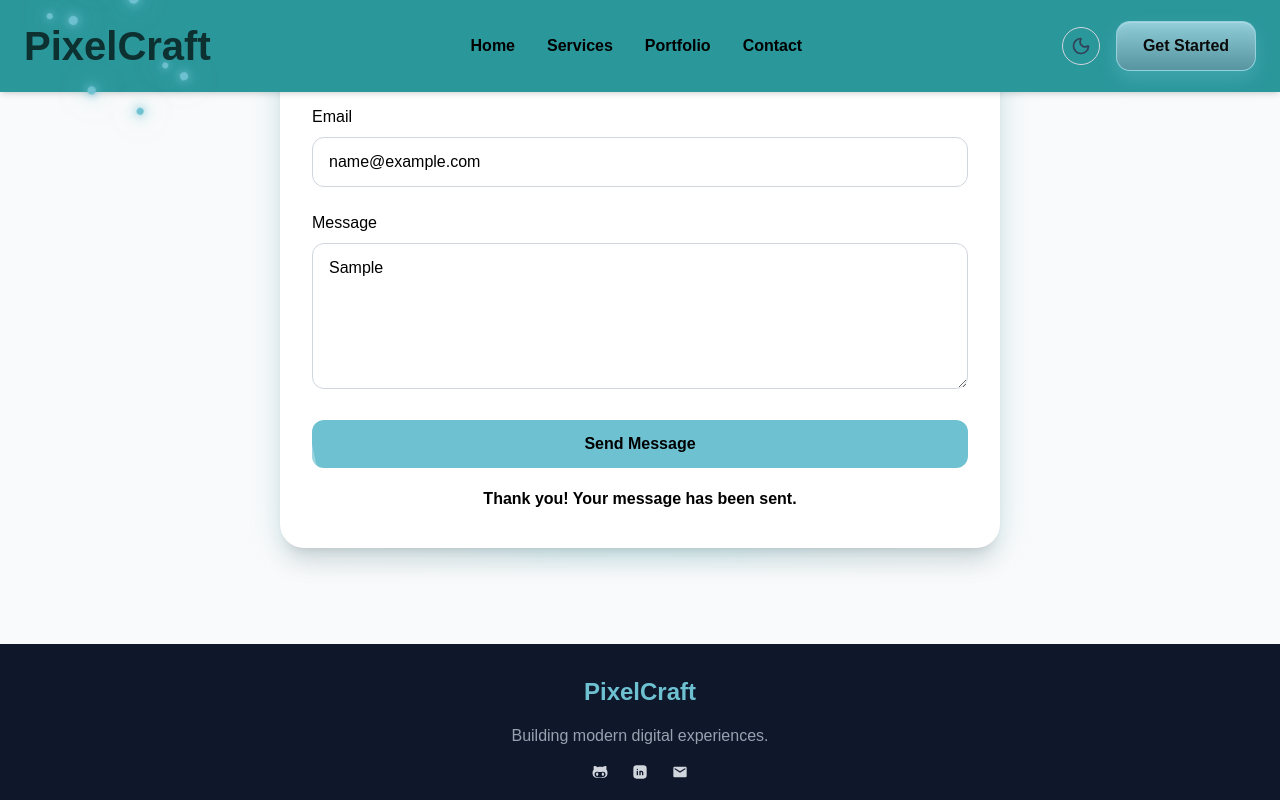
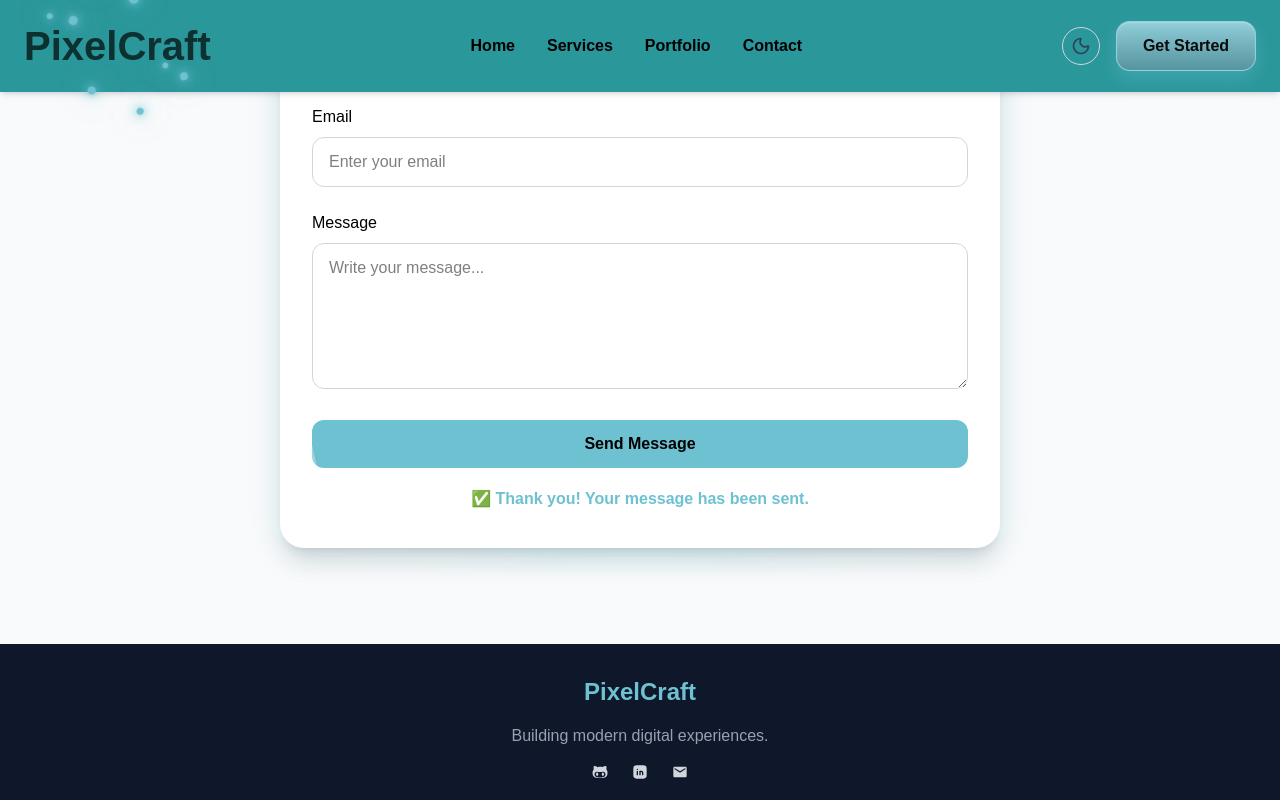
Before and after one commit to logeshwarisathya/design-agency, a Next.js app: page / in a window 1280 px wide. Both pictures are taken after typing "Sample", "name@example.com", "Sample" into the empty fields and a click on the button "Send Message". Shown: the part 2915-3715 px from the top of the page. Built offline with nearby package versions, Linux system fonts and the light colour scheme.

Commit message:
feat: improve contact form submission and reset behavior

```diff
--- a/components/Contact.tsx
+++ b/components/Contact.tsx
@@ -5,9 +5,38 @@ import { useState } from "react";
 export default function Contact() {
   const [submitted, setSubmitted] = useState(false);
 
+  const [formData, setFormData] = useState({
+    name: "",
+    email: "",
+    message: "",
+  });
+
+  function handleChange(
+    e: React.ChangeEvent<HTMLInputElement | HTMLTextAreaElement>
+  ) {
+    setFormData({
+      ...formData,
+      [e.target.name]: e.target.value,
+    });
+  }
+
   function handleSubmit(e: React.FormEvent) {
     e.preventDefault();
+
+    // Simulate successful submission
     setSubmitted(true);
+
+    // Clear form
+    setFormData({
+      name: "",
+      email: "",
+      message: "",
+    });
+
+    // Hide success message after 3 seconds
+    setTimeout(() => {
+      setSubmitted(false);
+    }, 3000);
   }
 
   return (
@@ -17,8 +46,7 @@ export default function Contact() {
     >
       <div className="max-w-3xl mx-auto px-6">
 
-        {/* Heading */}
-        <h2 className="text-4xl font-bold text-center text-[#6EC1D1] dark:text-[#6EC1D1] mb-4">
+        <h2 className="text-4xl font-bold text-center text-[#6EC1D1] mb-4">
           Contact Us
         </h2>
 
@@ -26,17 +54,15 @@ export default function Contact() {
           Have a project in mind? We'd love to hear from you.
         </p>
 
-        {/* Animated Form Container */}
         <div className="relative group">
 
-          {/* Glow Border */}
           <div className="absolute -inset-1 rounded-3xl bg-gradient-to-r from-[#6EC1D1] via-cyan-400 to-[#6EC1D1] blur-lg opacity-20 group-hover:opacity-40 transition duration-500"></div>
 
-          {/* Form */}
           <form
             onSubmit={handleSubmit}
             className="relative bg-white dark:bg-slate-800 p-8 rounded-3xl shadow-xl space-y-6 transition-all duration-500 hover:-translate-y-2"
           >
+
             {/* Name */}
             <div>
               <label className="block mb-2 font-medium text-black dark:text-white">
@@ -45,9 +71,12 @@ export default function Contact() {
 
               <input
                 type="text"
+                name="name"
                 required
                 placeholder="Enter your name"
-                className="w-full border border-gray-300 dark:border-gray-600 bg-white dark:bg-slate-700 text-black dark:text-white rounded-xl px-4 py-3 transition-all duration-300 focus:outline-none focus:ring-2 focus:ring-[#6EC1D1] focus:scale-[1.02]"
+                value={formData.name}
+                onChange={handleChange}
+                className="w-full border border-gray-300 dark:border-gray-600 bg-white dark:bg-slate-700 text-black dark:text-white rounded-xl px-4 py-3 transition-all duration-300 focus:outline-none focus:ring-2 focus:ring-[#6EC1D1]"
               />
             </div>
 
@@ -59,9 +88,12 @@ export default function Contact() {
 
               <input
                 type="email"
+                name="email"
                 required
                 placeholder="Enter your email"
-                className="w-full border border-gray-300 dark:border-gray-600 bg-white dark:bg-slate-700 text-black dark:text-white rounded-xl px-4 py-3 transition-all duration-300 focus:outline-none focus:ring-2 focus:ring-[#6EC1D1] focus:scale-[1.02]"
+                value={formData.email}
+                onChange={handleChange}
+                className="w-full border border-gray-300 dark:border-gray-600 bg-white dark:bg-slate-700 text-black dark:text-white rounded-xl px-4 py-3 transition-all duration-300 focus:outline-none focus:ring-2 focus:ring-[#6EC1D1]"
               />
             </div>
 
@@ -72,27 +104,31 @@ export default function Contact() {
               </label>
 
               <textarea
+                name="message"
                 required
                 rows={5}
                 placeholder="Write your message..."
-                className="w-full border border-gray-300 dark:border-gray-600 bg-white dark:bg-slate-700 text-black dark:text-white rounded-xl px-4 py-3 transition-all duration-300 focus:outline-none focus:ring-2 focus:ring-[#6EC1D1] focus:scale-[1.02]"
+                value={formData.message}
+                onChange={handleChange}
+                className="w-full border border-gray-300 dark:border-gray-600 bg-white dark:bg-slate-700 text-black dark:text-white rounded-xl px-4 py-3 transition-all duration-300 focus:outline-none focus:ring-2 focus:ring-[#6EC1D1]"
               />
             </div>
 
-            {/* Animated Button */}
-            <button className="relative overflow-hidden w-full bg-[#6EC1D1] text-black py-3 rounded-xl font-semibold transition-all duration-300 hover:scale-105 hover:shadow-[0_0_25px_rgba(110,193,209,0.5)]">
+            <button
+              type="submit"
+              className="relative overflow-hidden w-full bg-[#6EC1D1] text-black py-3 rounded-xl font-semibold transition-all duration-300 hover:scale-105 hover:shadow-[0_0_25px_rgba(110,193,209,0.5)]"
+            >
               <span className="relative z-10">Send Message</span>
 
-              {/* Shine Effect */}
               <div className="absolute inset-0 -translate-x-full bg-white/30 skew-x-12 transition-transform duration-700 hover:translate-x-full"></div>
             </button>
 
-            {/* Success Animation */}
             {submitted && (
-              <p className="text-[#6EC1D1]-500 text-center font-semibold animate-bounce">
-                 Thank you! Your message has been sent.
-              </p>
+              <p className="text-[#6EC1D1] text-center font-semibold animate-bounce">
+  ✅ Thank you! Your message has been sent.
+</p>
             )}
+
           </form>
         </div>
       </div>
```
